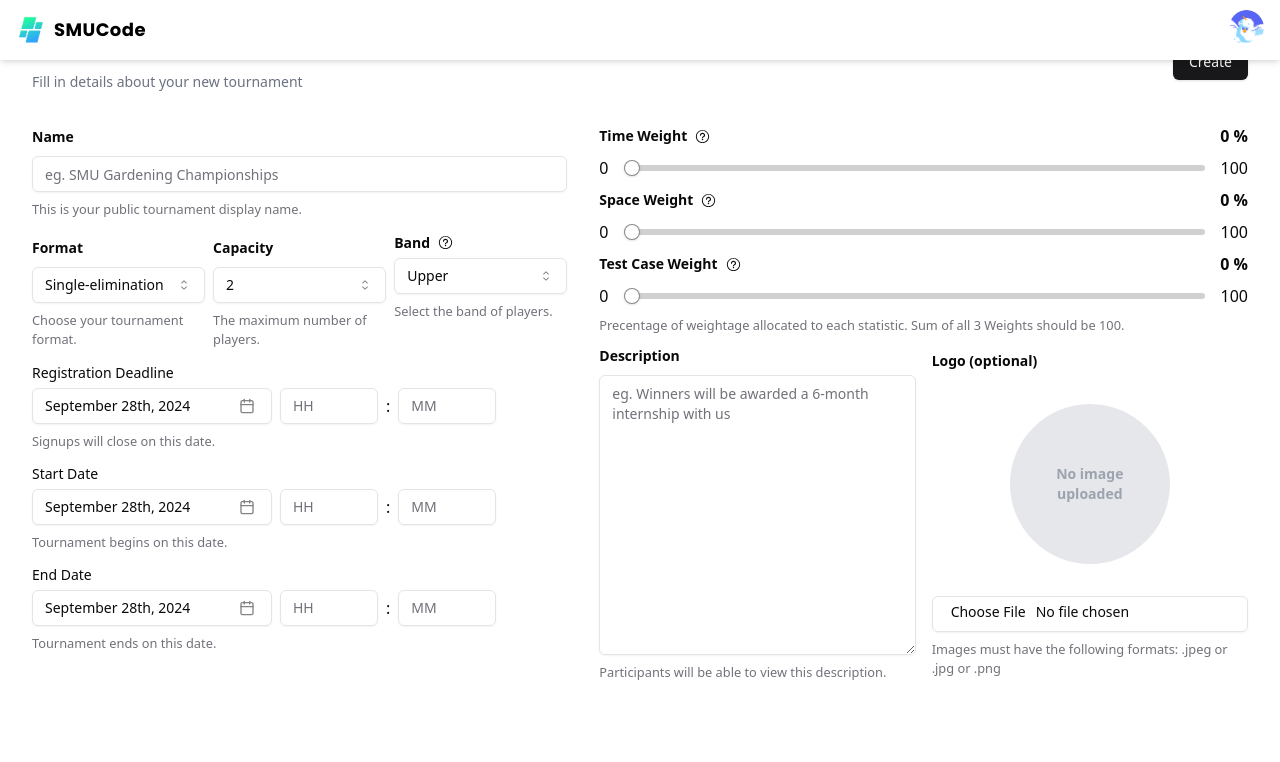
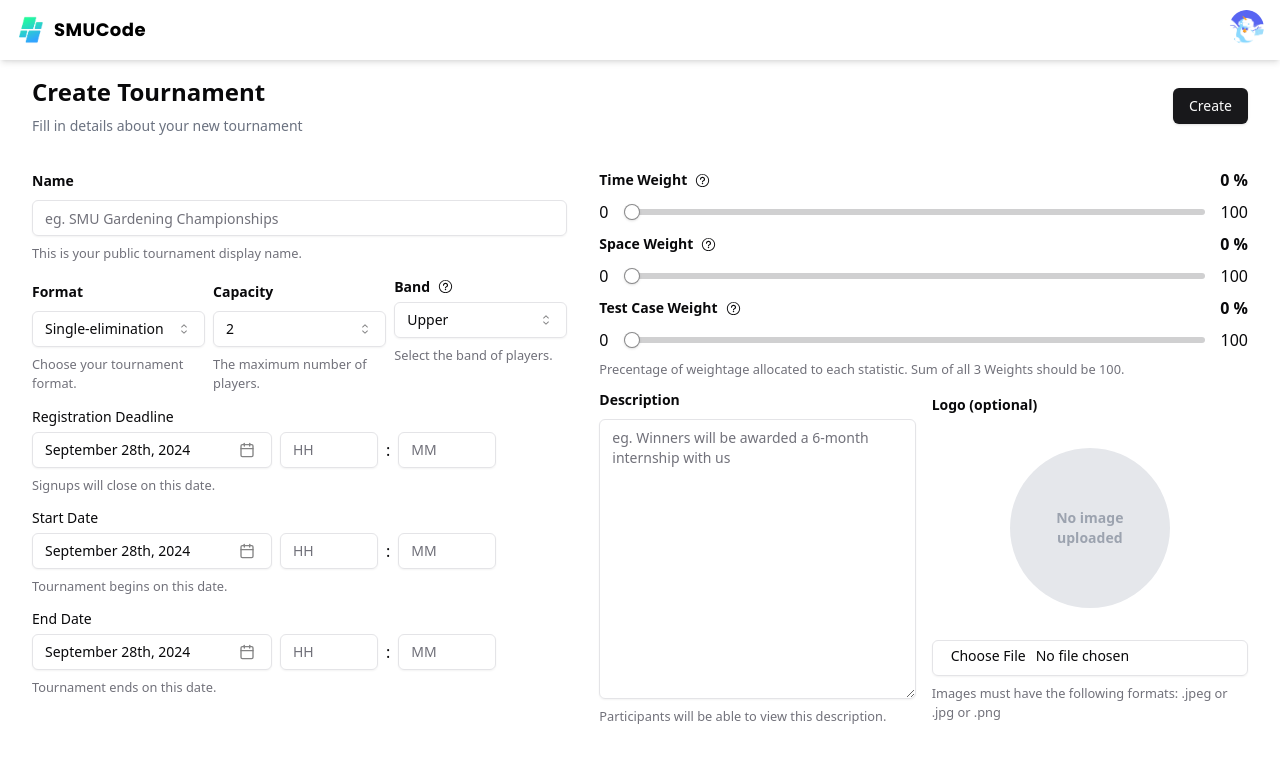
Before and after one commit to cs203-2024/smucode-frontend, a Next.js app: page /tournaments/create in a window 1280 px wide. Shown: the top 762 px of the page. Built offline with nearby package versions, Linux system fonts and the light colour scheme.

Commit message:
Insert margin into page.tsx

```diff
--- a/app/page.tsx
+++ b/app/page.tsx
@@ -9,7 +9,7 @@ import TournamentCardWrapper from "@/components/home/TournamentCardWrapper";
 export default function Home() {
 
     return (
-      <main className="flex-col flex min-h-full flex gap-3 items-start justify-center py-8 px-20">
+      <main className="flex-col flex min-h-full flex gap-3 items-start justify-center py-8 px-20 mt-[60px]">
         <div className="w-full flex justify-between items-center space-between mb-6">
           <div className="text-2xl font-bold text-left">Dashboard</div>
           <Link href={`/tournaments/create`}>
--- a/app/tournaments/create/page.tsx
+++ b/app/tournaments/create/page.tsx
@@ -183,7 +183,7 @@ export default function CreateTournament() {
     }
 
     return (
-        <div className="w-full p-8">
+        <div className="w-full px-8 pt-4 mt-[60px]">
             <Form {...form}>
                 <form onSubmit={form.handleSubmit(onSubmit)} className="grid grid-cols-11 gap-8">
                     <div className="col-span-11 flex justify-between items-center gap-10">
```
Also changed, not shown: 1 other file (tests, documents, lock files or other folders).
